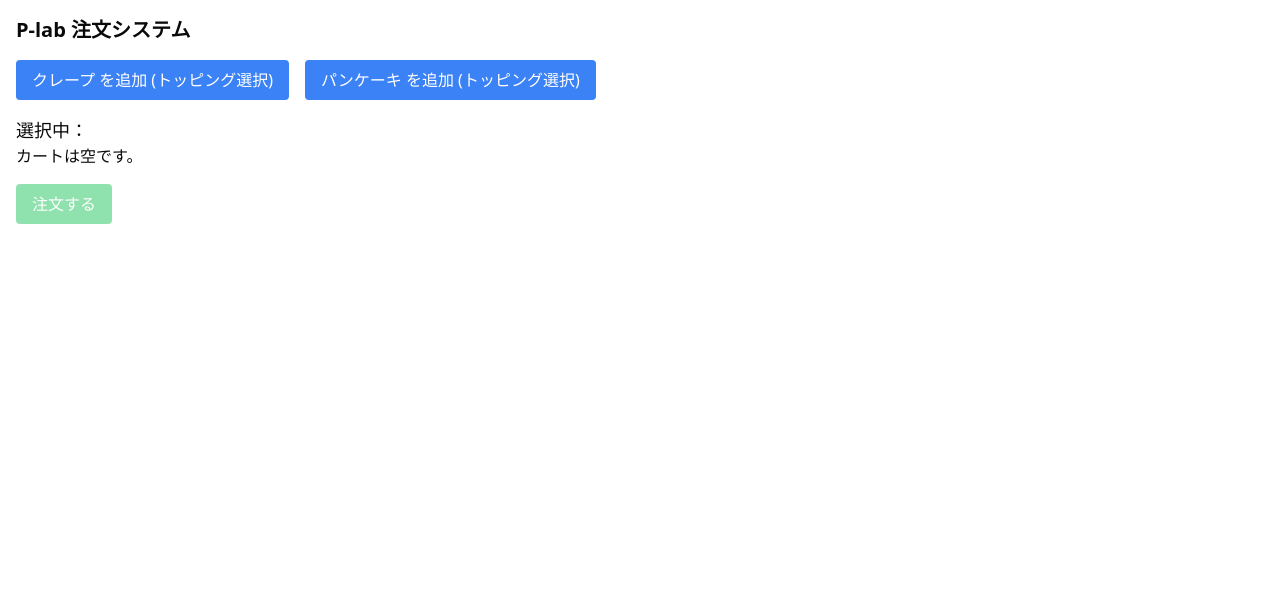
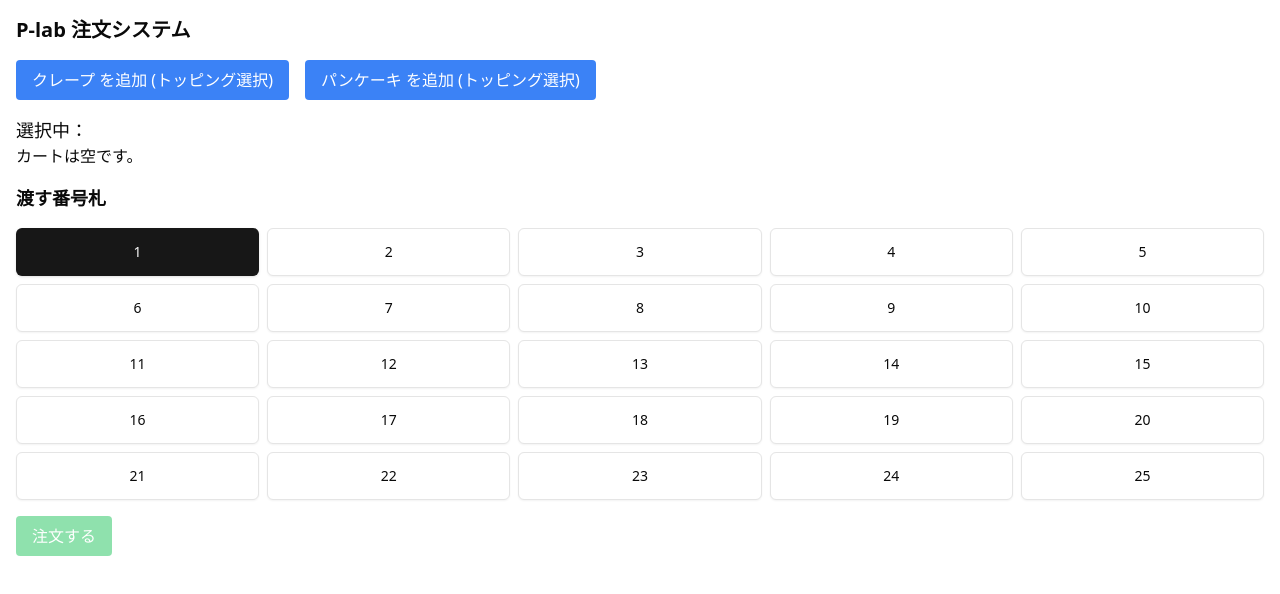
Before and after one commit to p-lab-uoh/order-manager, a Next.js app: page /order in a window 1280 px wide. Shown: the top 594 px of the page. Built offline with nearby package versions, Linux system fonts and the light colour scheme.

Commit message:
feat: use tag instead of id

```diff
--- a/src/app/order/components/ToppingModal.tsx
+++ b/src/app/order/components/ToppingModal.tsx
@@ -1,6 +1,7 @@
 import React, { useState } from "react";
 import { Topping, SelectedTopping } from "@/types";
 import { MENU_ITEMS, TOPPINGS_DATA } from "@/menu";
+import { Button } from "@/components/ui/button";
 
 // トッピングデータ：アイテム名でキー分け
 interface ToppingModalProps {
@@ -20,10 +21,6 @@ export const ToppingModal: React.FC<ToppingModalProps> = ({
   const [selectedToppingQuantities, setSelectedToppingQuantities] = useState<
     SelectedTopping[]
   >([]);
-  React.useEffect(() => {
-    console.log(selectedToppingQuantities);
-  }, [selectedToppingQuantities]);
-  // ... (handleToppingQuantityChange, decrementItemQuantity, incrementItemQuantity, handleConfirm, totalToppingPrice のロジック)
 
   const handleToppingQuantityChange = (
     toppingName: Topping["name"],
@@ -39,8 +36,6 @@ export const ToppingModal: React.FC<ToppingModalProps> = ({
         return prev.filter((t) => t.name !== toppingName);
       }
 
-      // const toppingPrice =
-      //   availableToppings.find((t) => t.name === toppingName)?.price || 0;
       if (existingTopping) {
         return prev.map((t) =>
           t.name === toppingName ? { ...t, qty: newQty } : t
--- a/src/app/order/components/list/OrderCard.tsx
+++ b/src/app/order/components/list/OrderCard.tsx
@@ -33,6 +33,7 @@ export default function OrderCard(props: {
   order: {
     id: number;
     status: number;
+    tag: number;
     items: {
       name: string;
       toppings: {
@@ -72,7 +73,10 @@ export default function OrderCard(props: {
             : "bg-gray-200"
         }`}
       >
-        <div className="flex text-8xl font-extrabold">{order.id}</div>
+        <div className="flex flex-col items-center font-bold text-xl">
+          <div>番号札</div>
+          <div className="flex text-8xl font-extrabold">{order.tag}</div>
+        </div>
         {isAdmin && (
           <div className="flex flex-col gap-2">
             <Button
--- a/src/app/order/page.tsx
+++ b/src/app/order/page.tsx
@@ -5,9 +5,12 @@ import { AddToItemButton } from "./components/AddToItemButton";
 import { CartItem, SelectedTopping } from "@/types";
 import { createOrder } from "@/services/orders/create";
 import { MENU_ITEMS } from "@/menu";
+import { Button } from "@/components/ui/button";
 
 export default function OrderPage() {
   const [items, setItems] = useState<CartItem[]>([]);
+  const [selectedTag, setSelectedTag] = useState<number>(1);
+
   const [success, setSuccess] = useState(false);
 
   const handleAddItemToCart = (
@@ -48,8 +51,9 @@ export default function OrderPage() {
 
   const handleSubmit = async () => {
     try {
-      await createOrder(items);
+      await createOrder(items, selectedTag);
 
+      setSelectedTag(selectedTag + 1);
       setSuccess(true);
       setItems([]);
     } catch (e) {
@@ -103,6 +107,23 @@ export default function OrderPage() {
         {items.length === 0 && <p>カートは空です。</p>}
       </div>
 
+      <h4 className="text-lg font-semibold mb-2">渡す番号札</h4>
+      <div className="grid grid-cols-5 gap-2">
+        {[...Array(25)]
+          .map((_, i) => i + 1)
+          .map((num) => (
+            <Button
+              key={num}
+              size="lg"
+              className="h-12"
+              variant={selectedTag === num ? "default" : "outline"}
+              onClick={() => setSelectedTag(num)}
+            >
+              {num}
+            </Button>
+          ))}
+      </div>
+
       <button
         onClick={handleSubmit}
         className="bg-green-500 text-white px-4 py-2 rounded disabled:opacity-50"
--- a/src/menu.ts
+++ b/src/menu.ts
@@ -11,14 +11,14 @@ export const MENU_ITEMS = [
 
 export const TOPPINGS_DATA = {
   クレープ: [
-    { name: "蜂蜜" },
+    { name: "はちみつ" },
     { name: "メープルシロップ" },
     { name: "チョコソース" },
     { name: "ケチャップ" },
     { name: "マスタード" },
   ],
   パンケーキ: [
-    { name: "蜂蜜" },
+    { name: "はちみつ" },
     { name: "メープルシロップ" },
     { name: "チョコソース" },
     { name: "ケチャップ" },
--- a/src/services/orders/create.ts
+++ b/src/services/orders/create.ts
@@ -2,11 +2,12 @@
 import { prisma } from "@/prisma";
 import { CartItem } from "@/types";
 
-export const createOrder = async (items: CartItem[]) => {
+export const createOrder = async (items: CartItem[], tag: number) => {
   try {
     await prisma.order.create({
       data: {
         status: 0,
+        tag,
         items: {
           create: items.map((item) => ({
             name: item.name,
--- a/src/services/orders/listAll.ts
+++ b/src/services/orders/listAll.ts
@@ -20,6 +20,7 @@ export const listAllWithoutCompletedOrders = async () => {
   return orders.map((o) => ({
     id: o.id,
     status: o.status,
+    tag: o.tag,
     items: o.items.map((item) => ({
       name: item.name,
       toppings: item.toppings.map((topping) => ({
@@ -44,6 +45,7 @@ export const listAllOrders = async () => {
   return orders.map((o) => ({
     id: o.id,
     status: o.status,
+    tag: o.tag,
     items: o.items.map((item) => ({
       name: item.name,
       toppings: item.toppings.map((topping) => ({
```
Also changed, not shown: 2 other files (tests, documents, lock files or other folders).
